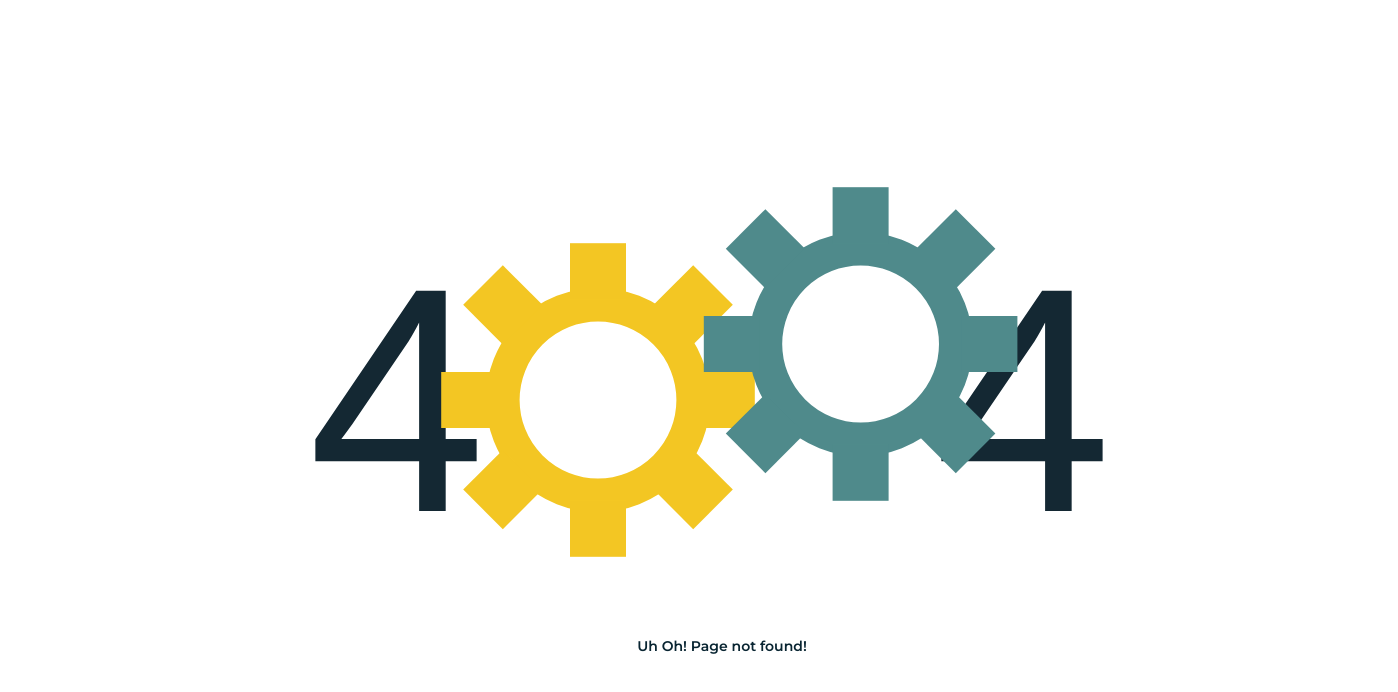
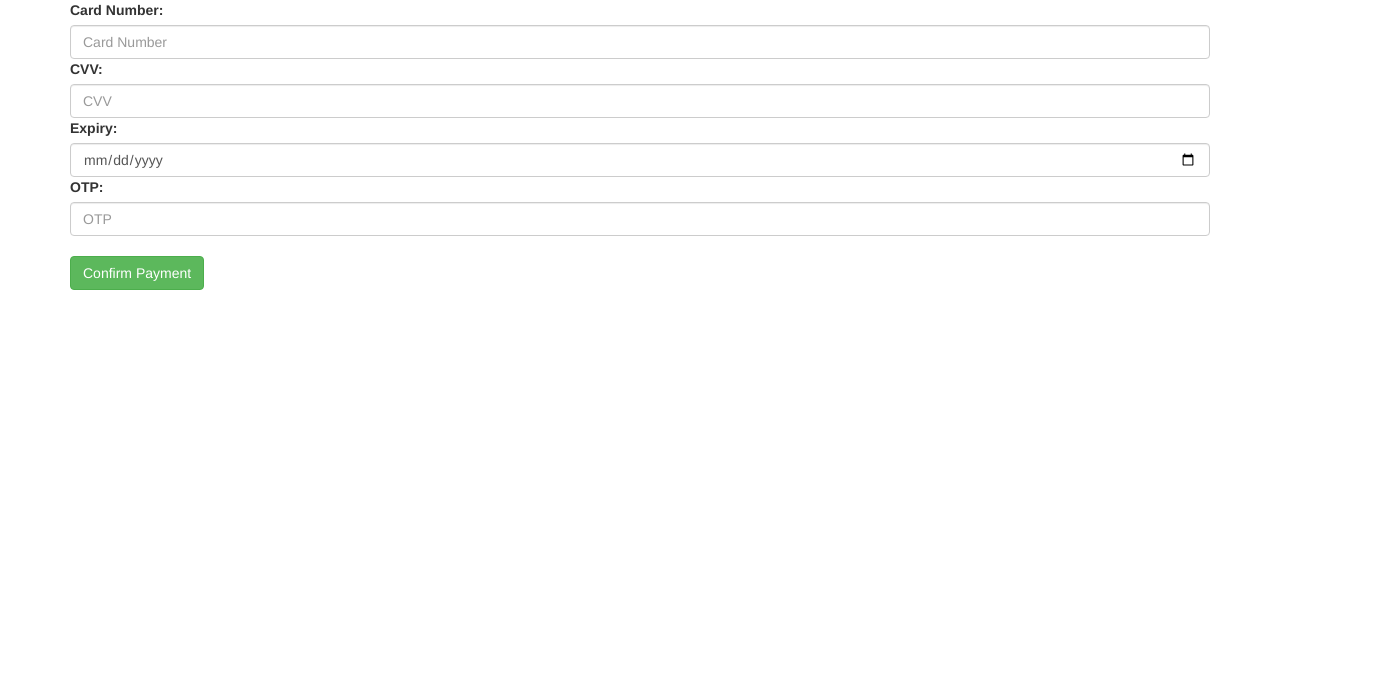
Before and after one commit to DheerajSHSA/kitchen-story, an Angular app: page /payment in a window 1280 px wide. Before the commit this address had no page. Shown: the top 692 px of the page, 1398 px wide, since content can reach past the window. Built offline with nearby package versions, Linux system fonts and the light colour scheme.

Commit message:
Added Payment Gateway

```diff
--- a/src/app/app-routing.module.ts
+++ b/src/app/app-routing.module.ts
@@ -1,3 +1,4 @@
+import { PaymentGatewayComponent } from './payment-gateway/payment-gateway.component';
 import { OrdersummaryComponent } from './ordersummary/ordersummary.component';
 import { CartComponent } from './cart/cart.component';
 import { ListProductsComponent } from './list-products/list-products.component';
@@ -12,6 +13,7 @@
   { path: 'products', component: ListProductsComponent },
   { path: 'cart', component: CartComponent },
   { path: 'ordersummary', component: OrdersummaryComponent },
+  { path: 'payment', component: PaymentGatewayComponent },
   { path: '**', component: PagenotfoundComponent }
 ];
 
--- a/src/app/app.module.ts
+++ b/src/app/app.module.ts
@@ -9,6 +9,7 @@
 import { ListProductsComponent } from './list-products/list-products.component';
 import { CartComponent } from './cart/cart.component';
 import { OrdersummaryComponent } from './ordersummary/ordersummary.component';
+import { PaymentGatewayComponent } from './payment-gateway/payment-gateway.component';
 
 @NgModule({
   declarations: [
@@ -17,7 +18,8 @@
     PagenotfoundComponent,
     ListProductsComponent,
     CartComponent,
-    OrdersummaryComponent
+    OrdersummaryComponent,
+    PaymentGatewayComponent
   ],
   imports: [
     BrowserModule,
--- a/src/app/cart/cart.component.html
+++ b/src/app/cart/cart.component.html
@@ -15,3 +15,4 @@
     </tr>
   </tbody>
 </table>
+<button class="btn btn-success" (click)="orderSummary()">Order Summary</button>
--- a/src/app/cart/cart.component.ts
+++ b/src/app/cart/cart.component.ts
@@ -1,3 +1,4 @@
+import { Router } from '@angular/router';
 import { ListProductsComponent, Product } from './../list-products/list-products.component';
 import { Component, OnInit, Input } from '@angular/core';
 
@@ -10,7 +11,8 @@
 
   public cart = [ new Product(0, "Burger",2), new Product(1, "Pizza", 5)]
   total: number = 0;
-  constructor( public listcomponent: ListProductsComponent) { }
+  constructor( public listcomponent: ListProductsComponent,
+    public router: Router) { }
 
   ngOnInit(): void {
     this.cart.forEach(element => {
@@ -18,4 +20,8 @@
     });
   }
 
+  orderSummary()
+  {
+    this.router.navigate(['ordersummary'])
+  }
 }
--- a/src/app/ordersummary/ordersummary.component.html
+++ b/src/app/ordersummary/ordersummary.component.html
@@ -5,7 +5,7 @@
       <td>{{item.name}}</td>
     </tr>
     <tr>
-      <button class="btn btn-info">Click here</button> To Pay ${{total}}
+      <button class="btn btn-info" (click)="toPay()">Click here</button> To Pay ${{total}}
     </tr>
   </tbody>
 </table>
--- a/src/app/ordersummary/ordersummary.component.ts
+++ b/src/app/ordersummary/ordersummary.component.ts
@@ -1,3 +1,4 @@
+import { Router } from '@angular/router';
 import { ListProductsComponent, Product } from './../list-products/list-products.component';
 import { Component, OnInit } from '@angular/core';
 
@@ -10,7 +11,8 @@
 
   public cart = [new Product(0, "Burger", 2), new Product(1, "Pizza", 5)]
   total: number = 0;
-  constructor(public listcomponent: ListProductsComponent) { }
+  constructor(public listcomponent: ListProductsComponent,
+    public router: Router) { }
 
   ngOnInit(): void {
     this.cart.forEach(element => {
@@ -18,4 +20,8 @@
     });
   }
 
+  toPay()
+  {
+    this.router.navigate(['payment'])
+  }
 }
--- /dev/null
+++ b/src/app/payment-gateway/payment-gateway.component.html
@@ -0,0 +1,20 @@
+<div class="form-group">
+  <div>
+    <label>Card Number:</label>
+    <input type="text" class="form-control" placeholder="Card Number">
+  </div>
+  <div>
+    <label>CVV:</label>
+    <input type="password" class="form-control" placeholder="CVV">
+  </div>
+  <div>
+    <label>Expiry:</label>
+    <input type="date" class="form-control" placeholder="OTP">
+  </div>
+  <div>
+    <label>OTP:</label>
+    <input type="password" class="form-control" placeholder="OTP">
+  </div>
+  <br>
+  <button class="btn btn-success" (click)="pay(7)">Confirm Payment</button>
+</div>
--- /dev/null
+++ b/src/app/payment-gateway/payment-gateway.component.ts
@@ -0,0 +1,19 @@
+import { Component, OnInit } from '@angular/core';
+
+@Component({
+  selector: 'app-payment-gateway',
+  templateUrl: './payment-gateway.component.html',
+  styleUrls: ['./payment-gateway.component.css']
+})
+export class PaymentGatewayComponent implements OnInit {
+
+  constructor() { }
+
+  ngOnInit(): void {
+  }
+
+  pay(amount: number)
+  {
+    alert(`Payment Done ${amount}$`)
+  }
+}
```
Also changed, not shown: src/app/payment-gateway/payment-gateway.component.css (added), 1 other file (tests, documents, lock files or other folders).
